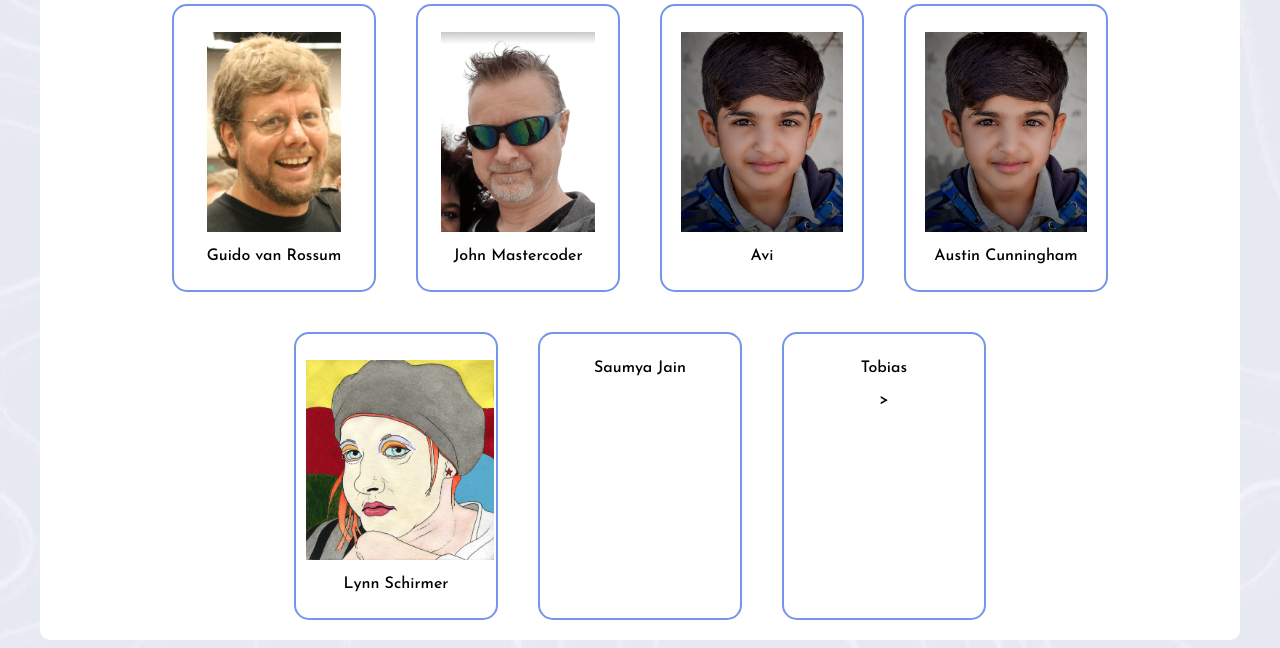
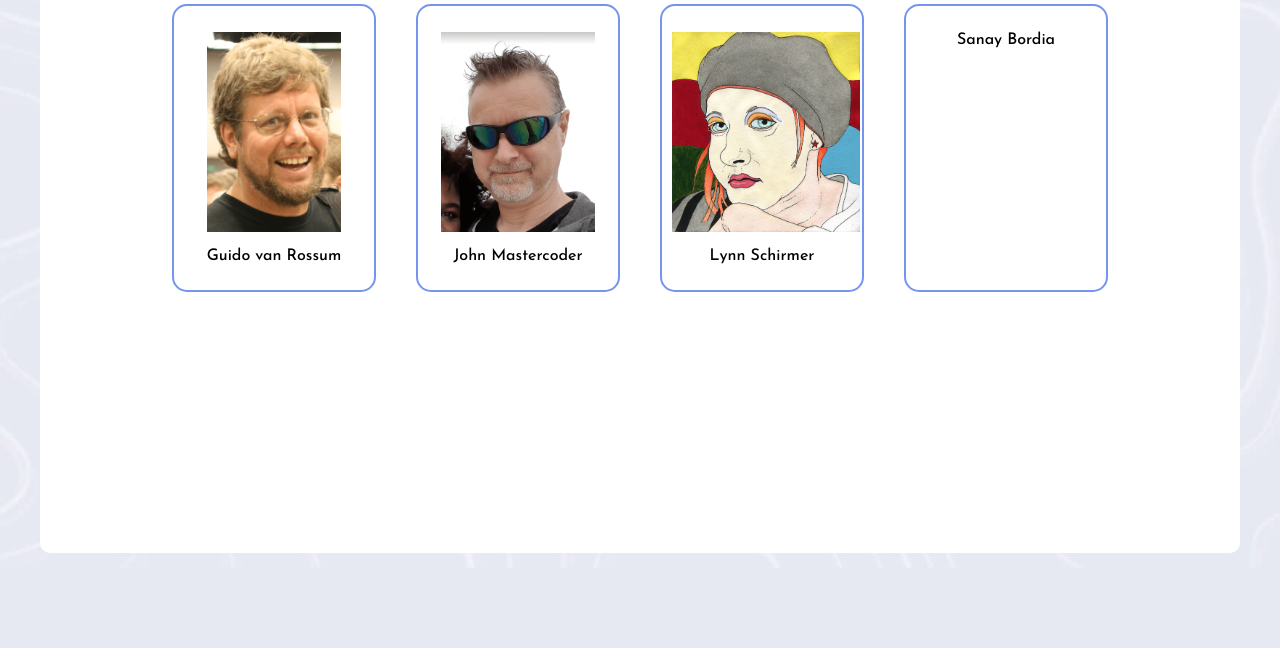
Before and after one commit to wolfpackdude/H33-06-starter-code, a plain HTML site: page team.html in a window 1280 px wide. Shown: the part 232-880 px from the top of the page. After the commit the page ends 800 px from the top, so only its background shows below. Drawn offline with Linux system fonts and the light colour scheme.

Commit message:
Added myself

```diff
--- a/team.html
+++ b/team.html
@@ -31,29 +31,19 @@
             <p><img class="member-pic" src="img/Alex_001.png"></p>
             <p>John Mastercoder</p>
           </div>
-          <div class="member">
-            <p><img class="member-pic" src="img/boy_01.png"> </p>
-          <p> Avi </p>
-            </div>
 
-          <div class="member">
-            <p><img class="member-pic" src="img/boy_01.png"> </p>
-            <p>Austin Cunningham</p>
-          </div>
 
           <div class="member">
             <p><img class="member-pic" src="img/LynnSchirmer-Portrait-By-LarryLandsverk-2020.jpg"></p>
             <p>Lynn Schirmer</p>
           </div>
 
+
           <div class="member">
-            <p>Saumya Jain</p>
+            <p>Sanay Bordia</p>
 
           </div>
 
-          <div class="member">
-            <p>Tobias</p>>
-          </div>
         </div>
       </div>
     </div>
```
